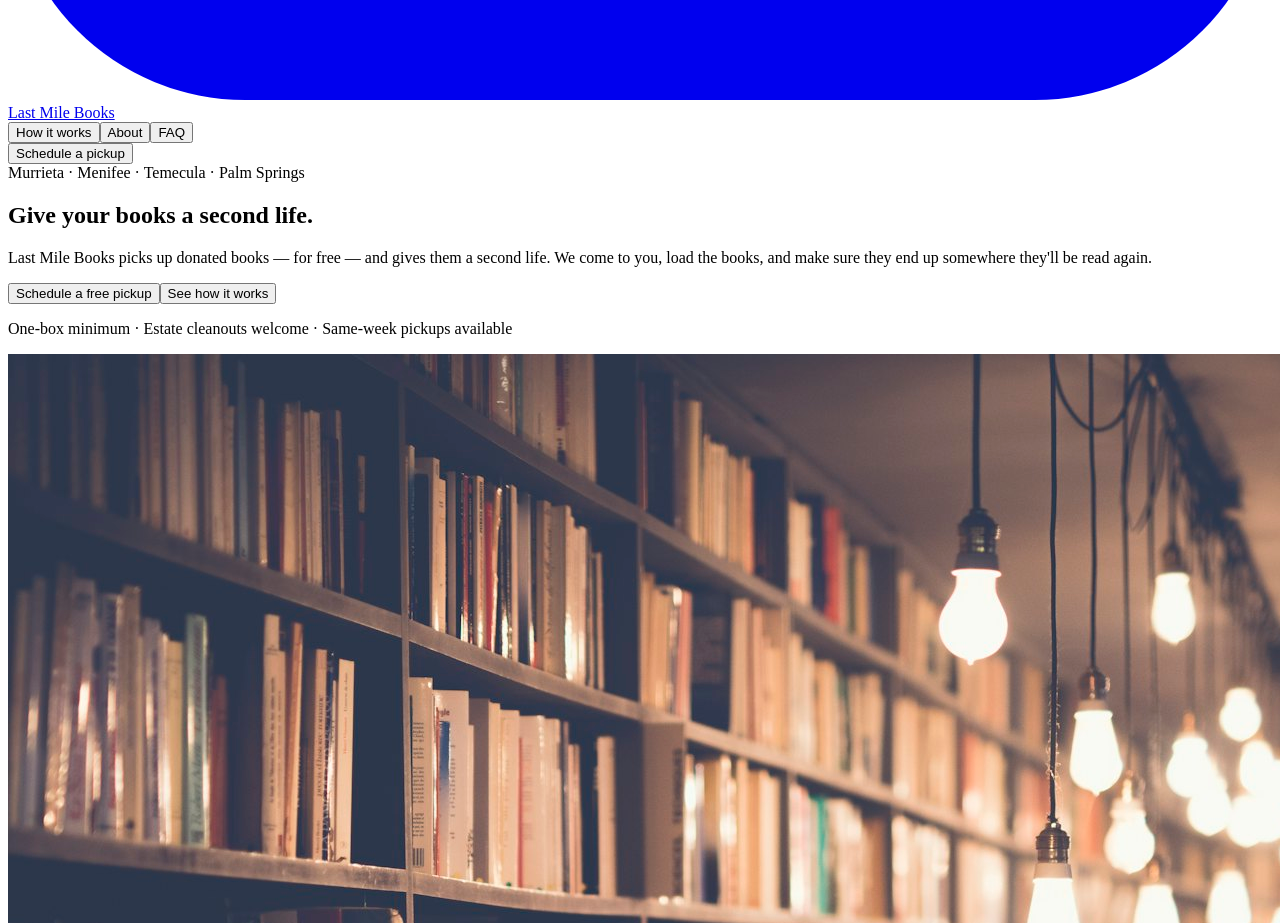
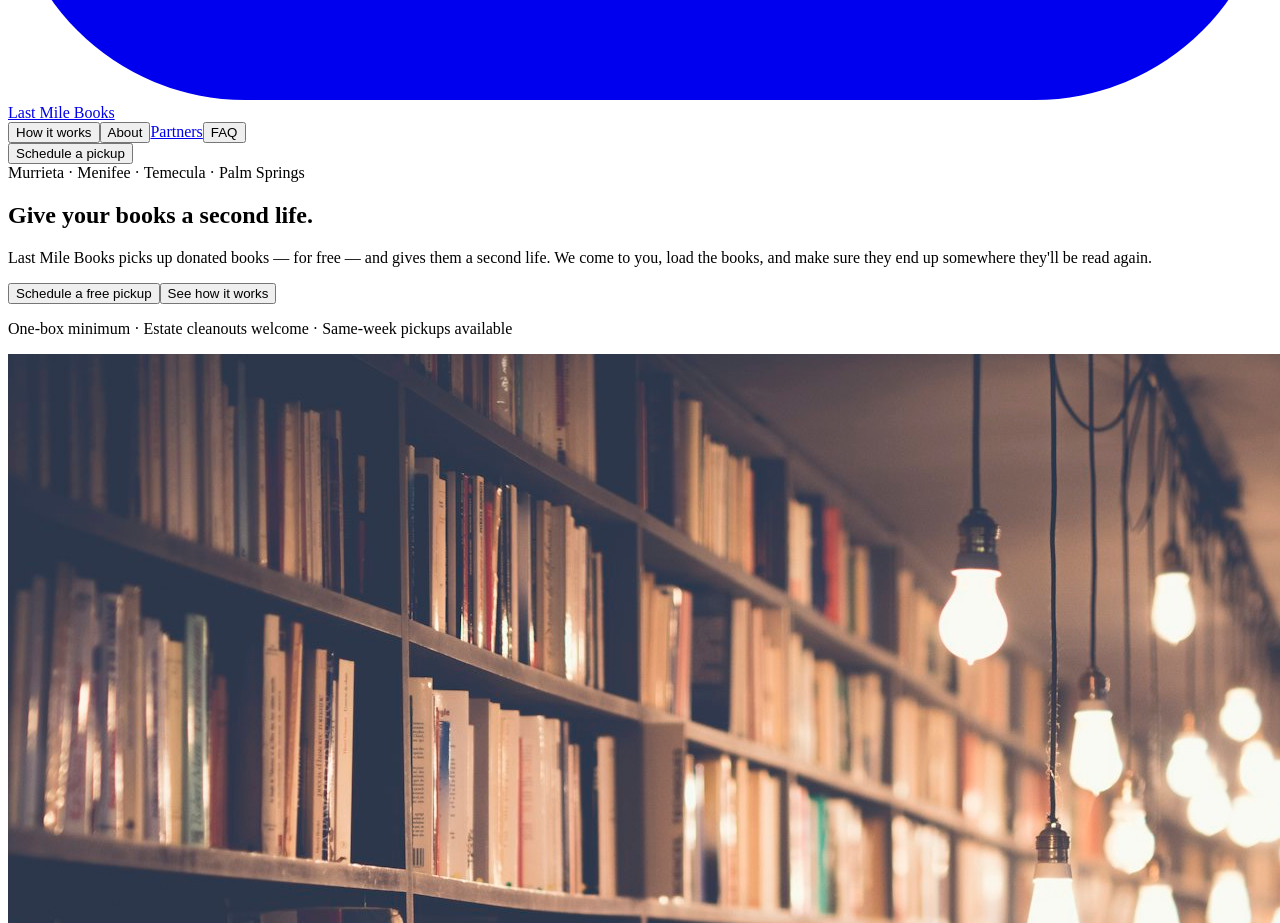
Before and after one commit to wvelez7/lastmilebooks, a React (Vite) app in the folder client/: page /#/ in a window 1280 px wide. Shown: the part 1180-2103 px from the top of the page. Built offline with nearby package versions, Linux system fonts and the light colour scheme.

Commit message:
Add Partners link to header nav

```diff
--- a/client/src/components/SiteHeader.tsx
+++ b/client/src/components/SiteHeader.tsx
@@ -32,6 +32,13 @@ export function SiteHeader() {
           >
             About
           </button>
+          <a
+            href="/partners.html"
+            className="text-sm font-medium text-muted-foreground hover:text-foreground"
+            data-testid="link-partners-header"
+          >
+            Partners
+          </a>
           <button
             onClick={() => scrollTo("faq")}
             className="text-sm font-medium text-muted-foreground hover:text-foreground"
```
